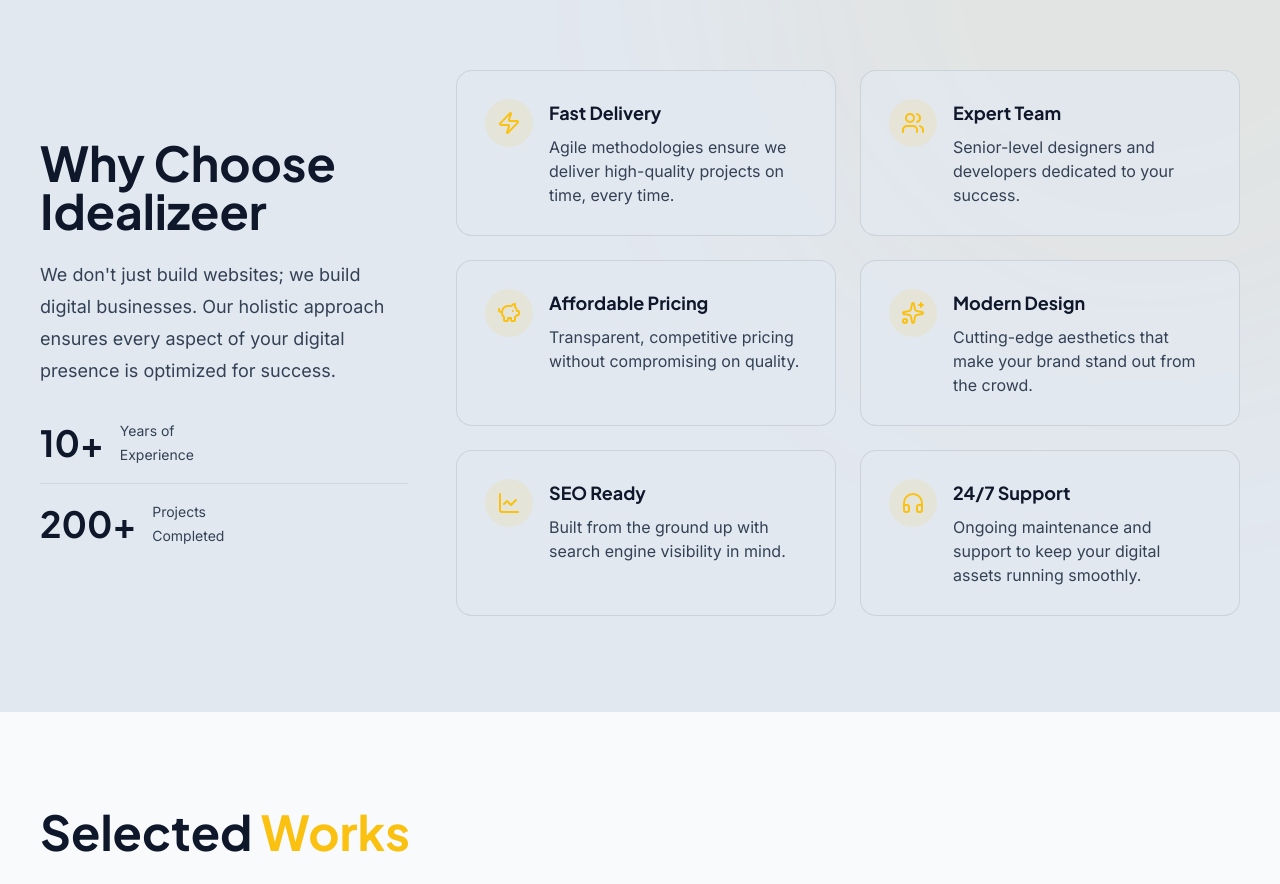
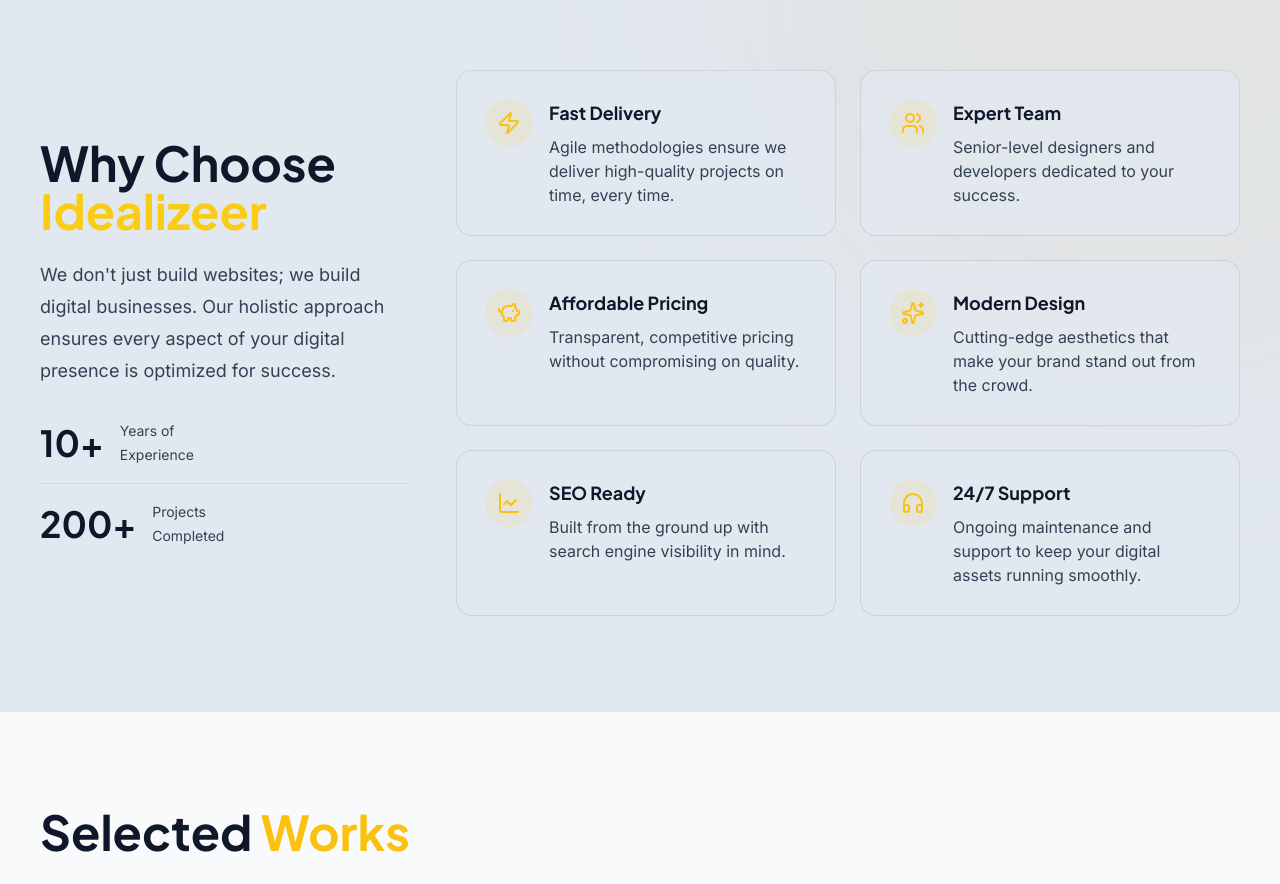
Before and after one commit to Ideal202604/Idealizeer-Content-Solutions, a React (Vite) app: page / in a window 1280 px wide. Shown: the part 2080-2964 px from the top of the page. Built offline with nearby package versions, Linux system fonts and the light colour scheme.

Commit message:
Style Why Choose heading with yellow Idealizeer

```diff
--- a/src/components/home/WhyChooseSection.tsx
+++ b/src/components/home/WhyChooseSection.tsx
@@ -61,7 +61,7 @@
               viewport={{ once: true }}
             >
               <h2 className="text-3xl md:text-5xl font-heading font-bold mb-6 leading-tight text-white">
-                Why Choose Idealizeer
+                Why Choose <span className="text-yellow-400">Idealizeer</span>
               </h2>
               <p className="text-slate-700 dark:text-slate-400 text-lg leading-8 mb-8">
                 We don't just build websites; we build digital businesses. Our
```
